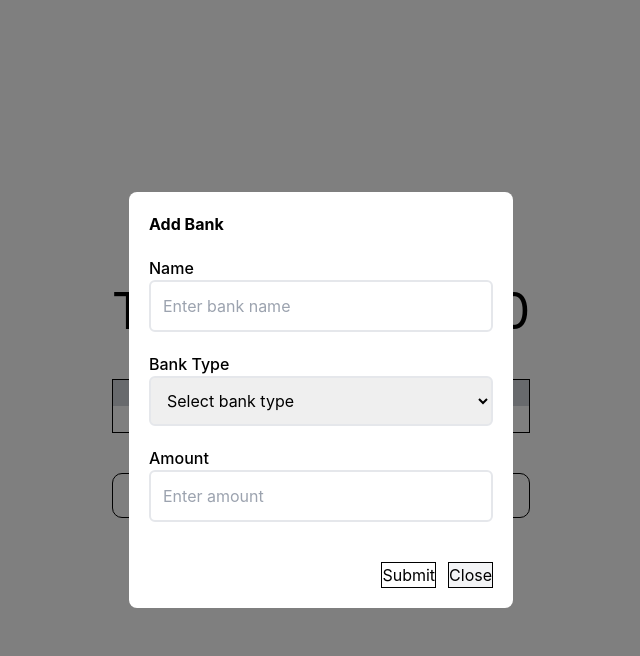
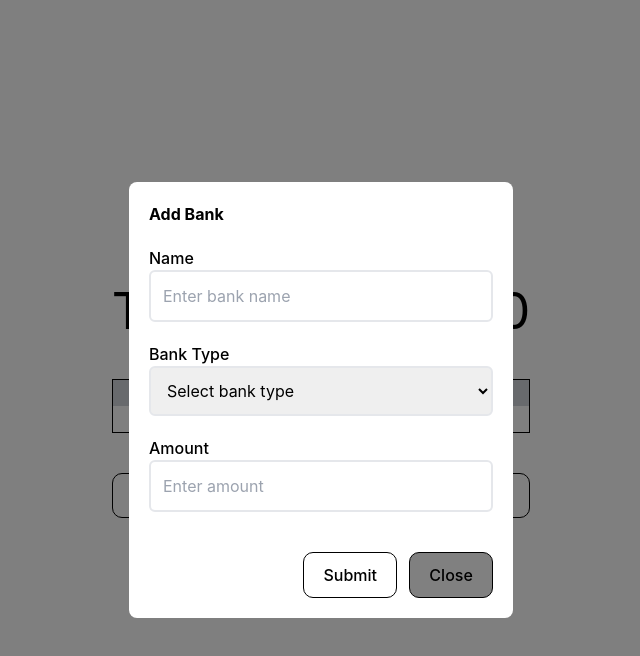
Before and after one commit to iam7kei/AHS-Clone, a React (Vite) app: page / in a window 1280 px wide. Both pictures are taken after a click on the button "Add Bank". Shown: the top 656 px of the page, without its empty margins (319-959 px from the left). Built offline with nearby package versions, Linux system fonts and the light colour scheme.

Commit message:
fixed modal button styles

```diff
--- a/src/components/modal/index.tsx
+++ b/src/components/modal/index.tsx
@@ -32,10 +32,10 @@ export const Modal = ({
       <div className="modal-content flex flex-col justify-between space-y-5 w-[30%]">
         {children}
         <div className="flex flex-row space-x-3 justify-end">
-          <button className="border border-black" onClick={onSubmit}>
+          <button className="btn btn-primary" onClick={onSubmit}>
             Submit
           </button>
-          <button className="border border-black bg-gray-100" onClick={onClose}>
+          <button className="btn btn-secondary " onClick={onClose}>
             Close
           </button>
         </div>
```
